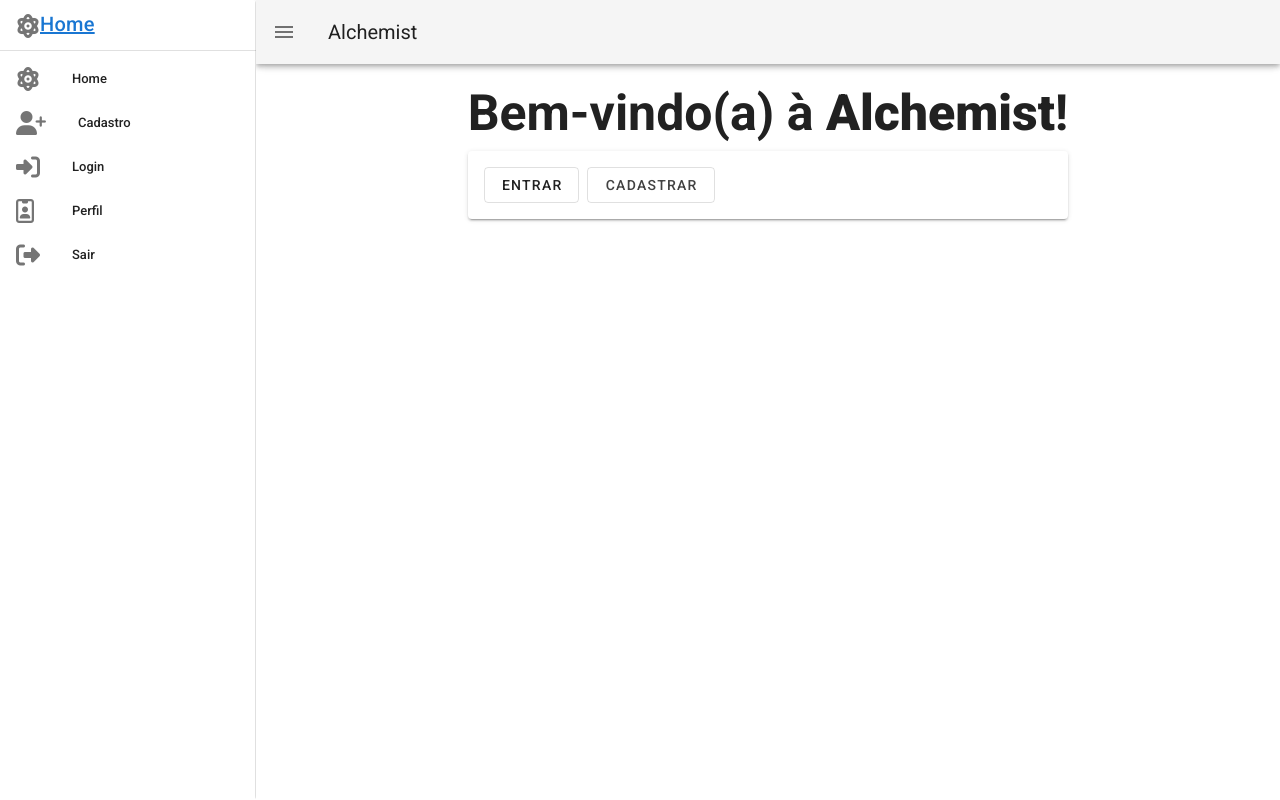
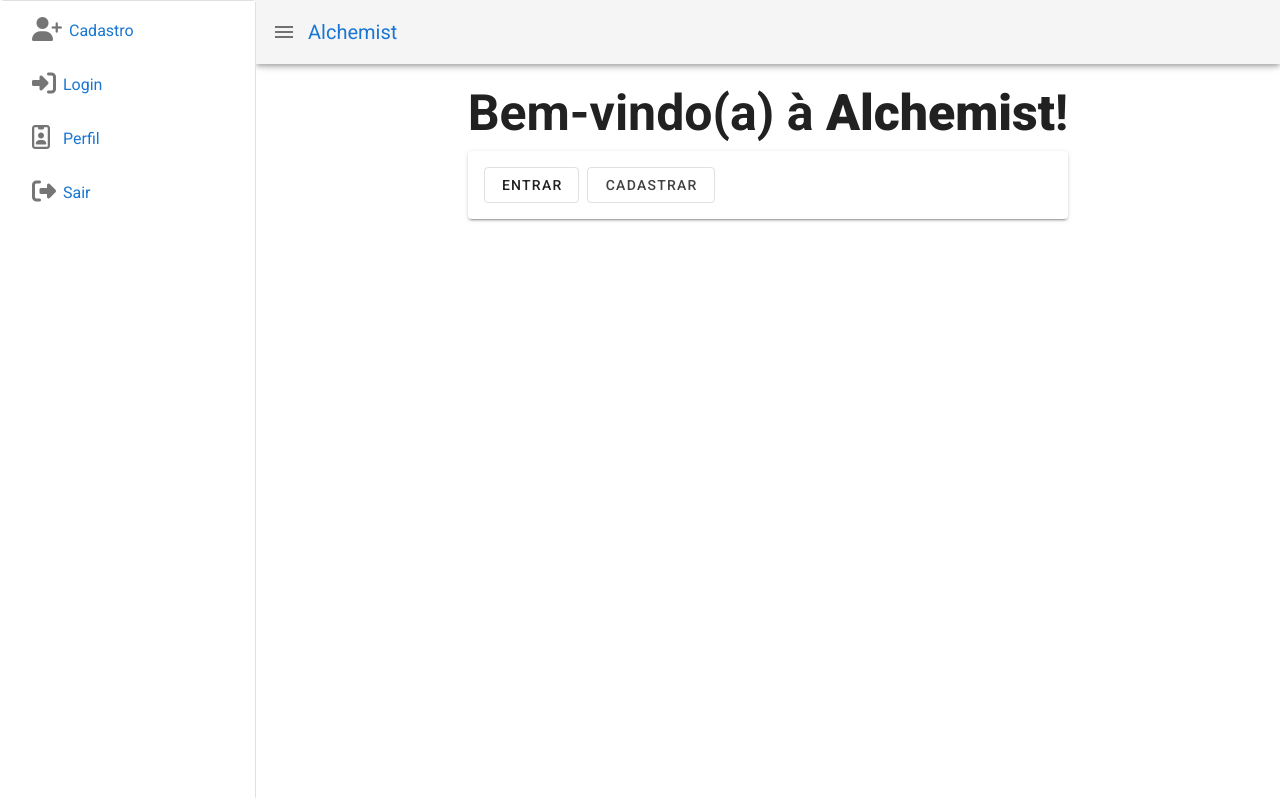
Before and after one commit to ian-zaque/Alchemist_Vue-Cli_vuetify, a Vue app in the folder alchemist/: page / in a window 1280 px wide. Both pictures are taken after a click on the button 28 px from the left and 32 px from the top of the page. Built offline with nearby package versions, Linux system fonts and the light colour scheme.

Commit message:
Update App.vue

```diff
--- a/alchemist/src/App.vue
+++ b/alchemist/src/App.vue
@@ -1,14 +1,7 @@
 <template>
   <v-app id="inspire">
-    <v-card>
+    <v-card>          <!--CARD-->
       <v-navigation-drawer v-model="drawer" app>  <!--DRAWER-->
-        <v-list-item>
-          <v-list-item-content>
-            <v-list-item-title @click="drawer=!drawer" class="title">
-              <router-link to="/"><v-icon>{{ 'fas fa-atom' }}</v-icon>Home</router-link>
-            </v-list-item-title>
-          </v-list-item-content>
-        </v-list-item>
 
         <v-divider></v-divider>
 
@@ -17,21 +10,16 @@
             <v-list-item-icon>
               <v-icon>{{ link.icone }}</v-icon>
             </v-list-item-icon>
-
-            <v-list-item-content>
-              <v-list-item-title>
-                {{link.titulo}}
-              </v-list-item-title>
-            </v-list-item-content>
+            <router-link :to="link.rota" style="text-decoration:none;" replace><p class="item" depressed>{{link.titulo}}</p></router-link>
           </v-list-item>
         </v-list>
 
       </v-navigation-drawer>    <!--FIM DRAWER-->
-    </v-card>
+    </v-card>         <!--FIM CARD-->
 
       <v-app-bar app>     <!--NAV BAR-->
           <v-app-bar-nav-icon @click="drawer=!drawer"></v-app-bar-nav-icon>
-          <v-toolbar-title>Alchemist</v-toolbar-title>
+          <router-link to="/" style="text-decoration: none;" replace><v-toolbar-title depressed>Alchemist</v-toolbar-title></router-link>
       </v-app-bar>      <!--FIM NAV BAR-->
 
       <v-main>
@@ -46,13 +34,18 @@
     data: () => ({
       drawer:false,
       links:[
-        {rota:'/',titulo:'Home',icone:'fas fa-atom'},
-        {rota:'/cadastro',titulo:'Cadastro',icone:"fas fa-user-plus"},
-        {rota:'/login',titulo:'Login',icone:'fas fa-sign-in-alt'},
-        {rota:'/perfil',titulo:'Perfil',icone:'far fa-id-badge'},
-        {rota:'/sair',titulo:'Sair',icone:'fas fa-sign-out-alt'},
+        {rota:'/cadastro',titulo:'Cadastro',icone:"fas fa-user-plus",isPrivado:false},
+        {rota:'/login',titulo:'Login',icone:'fas fa-sign-in-alt',isPrivado:false},
+        {rota:'/perfil',titulo:'Perfil',icone:'far fa-id-badge',isPrivado:true},
+        {rota:'/sair',titulo:'Sair',icone:'fas fa-sign-out-alt',isPrivado:true},
       ],
 
     }),
   }
 </script>
+<style>
+  .item{
+    text-decoration: none; margin: 10px 0px 0px -25px;
+  }
+
+</style>
```
